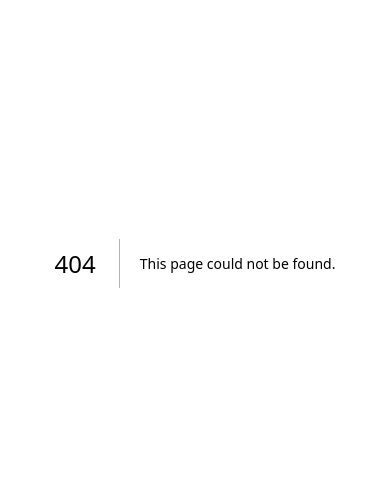
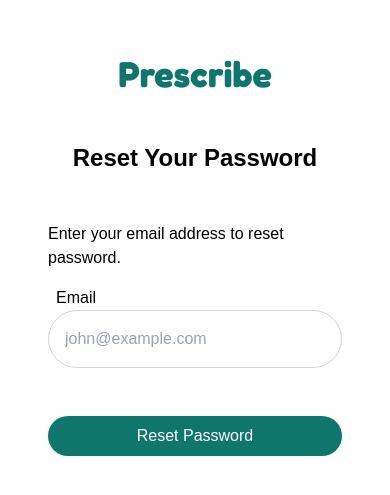
Before and after one commit to arindammishra1999/Prescribe, a Next.js app in the folder frontend/app/: page /login/resetpassword in a window 390 px wide. Before the commit this address had no page. Shown: the part 159-654 px from the top of the page. Built offline with nearby package versions, Linux system fonts and the light colour scheme; a web font is replaced by a local one.

Commit message:
feat(frontend): login page
Added login page for desktop and mobile. Added forgot password page for desktop and mobile.

Refs: PRES-6

```diff
--- a/frontend/app/app/components/EmailInput.js
+++ b/frontend/app/app/components/EmailInput.js
@@ -1,5 +1,3 @@
-import React, { useState } from "react";
-
 export default function EmailInput() {
   return (
     <div className="mb-4">
@@ -7,7 +5,7 @@
       <input
         type="email"
         placeholder="john@example.com"
-        className="w-full border border-gray-300 p-4 rounded-full"
+        className="w-full border border-gray-300 p-4 rounded-full focus:border-teal-900 focus:outline-none"
       />
     </div>
   );
--- a/frontend/app/app/components/PasswordInput.js
+++ b/frontend/app/app/components/PasswordInput.js
@@ -15,7 +15,7 @@
       <input
         type={passwordShown ? "text" : "password"}
         placeholder="Password"
-        className="w-full border border-gray-300 p-4 rounded-full pr-10"
+        className="w-full border border-gray-300 p-4 rounded-full focus:border-teal-900 focus:outline-none"
       />
       <IconContext.Provider value={{ size: "2em", color: "#134e4a" }}>
         <div className="absolute inset-y-2/3 right-0 pr-3 flex items-center text-sm leading-5">
--- /dev/null
+++ b/frontend/app/app/login/layout.js
@@ -0,0 +1,24 @@
+import React from "react";
+import { Fredoka } from "next/font/google";
+const fredoka = Fredoka({
+  subsets: ["latin"],
+  weights: [700],
+});
+
+export default function LoginLayout({ children }) {
+  return (
+    <div className="flex justify-center items-center h-screen w-screen px-4 sm:px-8">
+      <div className="flex flex-col items-center justify-center w-full sm:w-5/6 md:w-2/3 lg:w-1/2 xl:w-1/3 p-8 gap-8">
+        <div className="flex flex-col items-center justify-center">
+          <h1
+            className="text-4xl sm:text-5xl mb-4 text-teal-700 font-bold"
+            style={{ fontFamily: fredoka.style.fontFamily }}
+          >
+            Prescribe
+          </h1>
+        </div>
+        {children}
+      </div>
+    </div>
+  );
+}
--- a/frontend/app/app/login/page.js
+++ b/frontend/app/app/login/page.js
@@ -1,25 +1,13 @@
 "use client";
 import React from "react";
-import { Fredoka } from "next/font/google";
-import PasswordInput from "../components/PasswordInput";
-import EmailInput from "../components/EmailInput";
-const fredoka = Fredoka({
-  subsets: ["latin"],
-  weights: [700],
-});
+
+import PasswordInput from "@components/PasswordInput";
+import EmailInput from "@components/EmailInput";
+
 function LoginPage() {
   return (
-    <div className="flex justify-center items-center h-screen">
-      <div className="flex flex-col items-center justify-center w-1/3 p-8 mx-auto gap-12">
-        <div className="flex flex-col items-center justify-center">
-          <h1
-            className="text-5xl mb-4 text-teal-700 font-bold"
-            style={{ fontFamily: fredoka.style.fontFamily }}
-          >
-            Prescribe
-          </h1>
+    <>
       <h2 className="text-2xl font-bold mb-4">Login</h2>
-        </div>
       <div>
         <EmailInput />
         <PasswordInput />
@@ -29,7 +17,7 @@
           </a>
         </div>
       </div>
-        <div className="flex flex-col items-center justify-center">
+      <div className="flex flex-col items-center justify-center 2xl:w-1/2 w-full">
         <div className="mb-4 w-full">
           <button className="bg-teal-700 text-white py-2 px-4 rounded-full w-full">
             Login
@@ -42,8 +30,7 @@
           </a>
         </p>
       </div>
-      </div>
-    </div>
+    </>
   );
 }
 
--- /dev/null
+++ b/frontend/app/app/login/resetpassword/page.js
@@ -0,0 +1,27 @@
+"use client";
+import React from "react";
+
+import EmailInput from "@components/EmailInput";
+
+function ResetPasswordPage() {
+  return (
+    <>
+      <h2 className="text-2xl font-bold mb-4">Reset Your Password</h2>
+      <div>
+        <div className="mb-4">
+          <h6>Enter your email address to reset password.</h6>
+        </div>
+        <EmailInput />
+      </div>
+      <div className="flex flex-col items-center justify-center 2xl:w-1/2 w-full">
+        <div className="mb-4 w-full">
+          <button className="bg-teal-700 text-white py-2 px-4 rounded-full w-full">
+            Reset Password
+          </button>
+        </div>
+      </div>
+    </>
+  );
+}
+
+export default ResetPasswordPage;
--- a/frontend/app/jsconfig.json
+++ b/frontend/app/jsconfig.json
@@ -1,7 +1,9 @@
 {
   "compilerOptions": {
+    "baseUrl": ".",
     "paths": {
-      "@/*": ["./*"]
+      "@/*": ["./*"],
+      "@components/*": ["/app/components/*"]
     }
   }
 }
```
Lines whose indentation alone changed are shown as unchanged.
